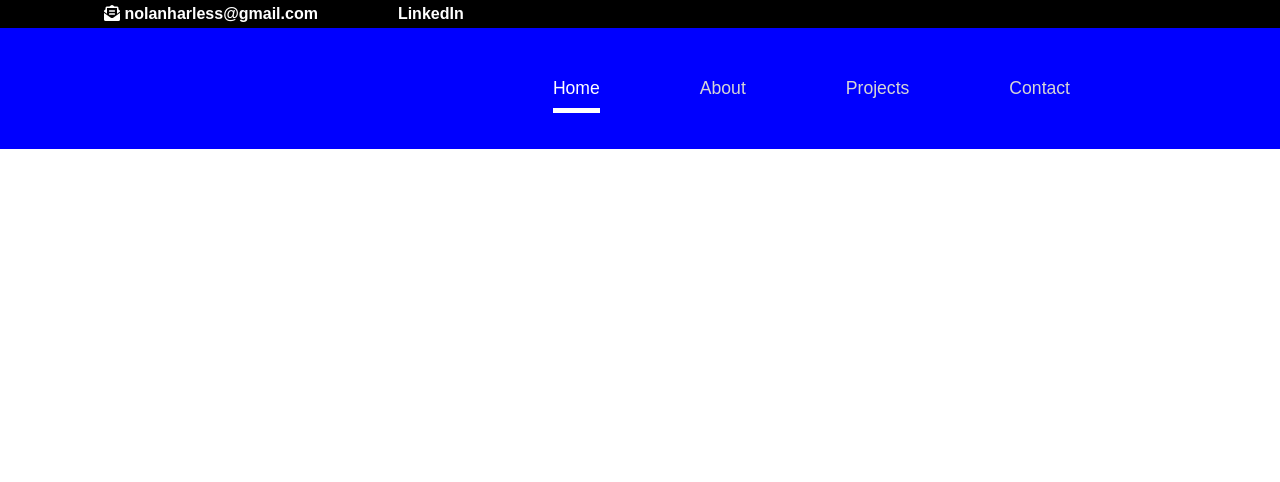
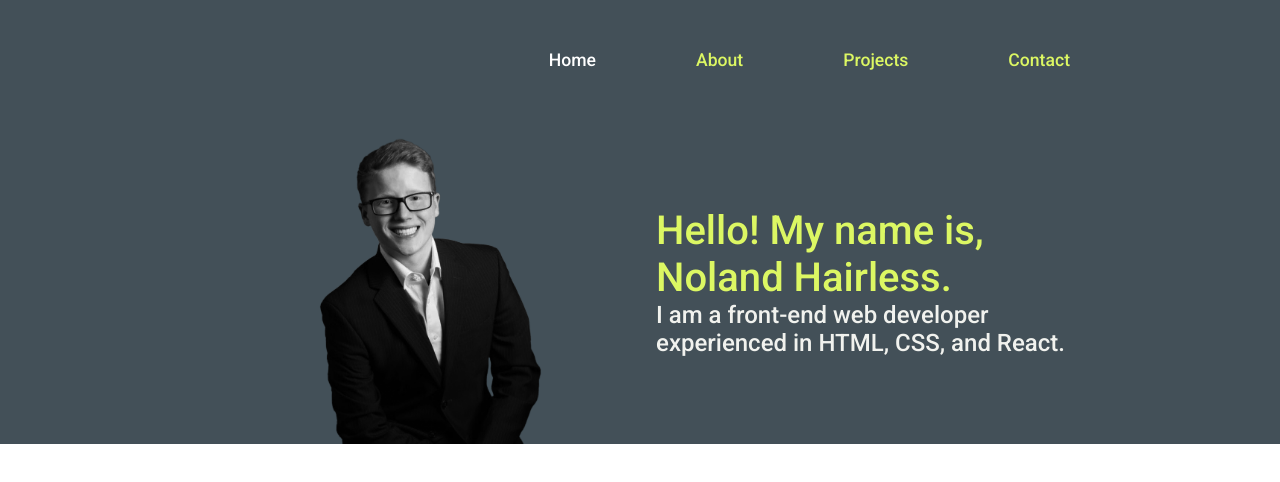
Before and after one commit to NolanHarless/HarlessPortfolio, a plain HTML site: page index.html in a window 1280 px wide. Drawn offline with Linux system fonts and the light colour scheme.

Commit message:
updated index.html header section with color and css properties
updated index.html header section with color and css properties

```diff
--- a/css/style.css
+++ b/css/style.css
@@ -1,53 +1,72 @@
 * {
     margin: 0;
     padding: 0;
+    font-family: 'Roboto', sans-serif;
+    font-weight: 500;
 }
-body{
+
+body {
     font-family: sans-serif;
 }
-.colored-section{
-    background-color: blue;
+
+.colored-section {
+    background-color: #435058;
 }
-.colored-section ul{
+
+.colored-section ul {
     display: flex;
     justify-content: flex-end;
 }
-.colored-section ul li{
+
+.colored-section ul li {
     list-style-type: none;
     display: inline;
-    color: grey;
+    color: #dcf763;
     padding: 50px 50px 50px 50px;
     font-size: 1.10em;
 }
-.colored-section a{
+.colored-section ul li a:hover{
+    color: white;
+}
+
+.colored-section a {
     text-decoration: none;
 }
-.colored-section a:link{
-    color: #d6d6d6;
+
+.colored-section a:link {
+    color: #dcf763;
 }
-.colored-section a:visited{
-    color: #d6d6d6;
+
+.colored-section a:visited {
+    color: #dcf763;
 }
-.active{
+
+.active {
     color: white !important;
-    padding-bottom: 10px;
-    border-bottom: 5px solid #fff;
 }
-.wrapper{
+
+.wrapper {
     width: 75%;
     margin: auto;
 }
-.black-bar{
-    background-color: black;
+
+.section-home-1 {
+    display: flex;
+    position: relative;
+    align-items: center;
 }
-.black-menu-bar{
-    display: flex;
-    background-color: black;
-    color: white;
-    width: 90%;
+.img-profile img{
+    width: 60%;
     margin: auto;
+    display: block;
 }
-.black-menu-bar p{
-    font-weight: bold;
-    padding: 5px 40px;
+
+.greeting h2 {
+    color: #dcf763;
+    font-size: 2.5em;
 }
+
+.greeting p {
+    font-size: 1.5em;
+    color: #f1f2ee;
+}
--- a/index.html
+++ b/index.html
@@ -8,18 +8,11 @@
     <meta name="viewport" content="width=device-width, initial-scale=1">
     <link rel="stylesheet" href="css/style.css">
     <link rel="stylesheet" href="https://cdnjs.cloudflare.com/ajax/libs/font-awesome/5.15.1/css/all.min.css" integrity="sha512-+4zCK9k+qNFUR5X+cKL9EIR+ZOhtIloNl9GIKS57V1MyNsYpYcUrUeQc9vNfzsWfV28IaLL3i96P9sdNyeRssA==" crossorigin="anonymous" />
+    <link rel="preconnect" href="https://fonts.gstatic.com">
+    <link href="https://fonts.googleapis.com/css2?family=Roboto:wght@400;500;900&display=swap" rel="stylesheet">
 </head>
+
 <body>
-        <div class="black-bar">
-            <div class="black-menu-bar">
-                <p>
-                    <i class="fas fa-envelope-open-text"></i> nolanharless@gmail.com
-                </p>
-                <p>
-                    LinkedIn
-                </p>
-            </div>
-        </div>
     <div class="colored-section">
         <div class="wrapper">
             <ul>
@@ -37,8 +30,19 @@
                 </li>
             </ul>
 
+            <div class="section-home-1">
+                <div class="img-profile">
+                    <img src="nolan-profile.png">
+                </div>
+                <div class="greeting">
+                    <h2>
+                        Hello! My name is, Noland Hairless.
+                    </h2>
+                    <p>
+                        I am a front-end web developer experienced in HTML, CSS, and React.
+                    </p>
                 </div>
             </div>
-
-    </body>
-</html>
+        </div>
+    </div>
+</body></html>
```
Also changed, not shown: about.html (added), contact.html (added), nolan-profile.png (added), projects.html (added), 1 other file. Lines whose indentation alone changed are shown as unchanged.
